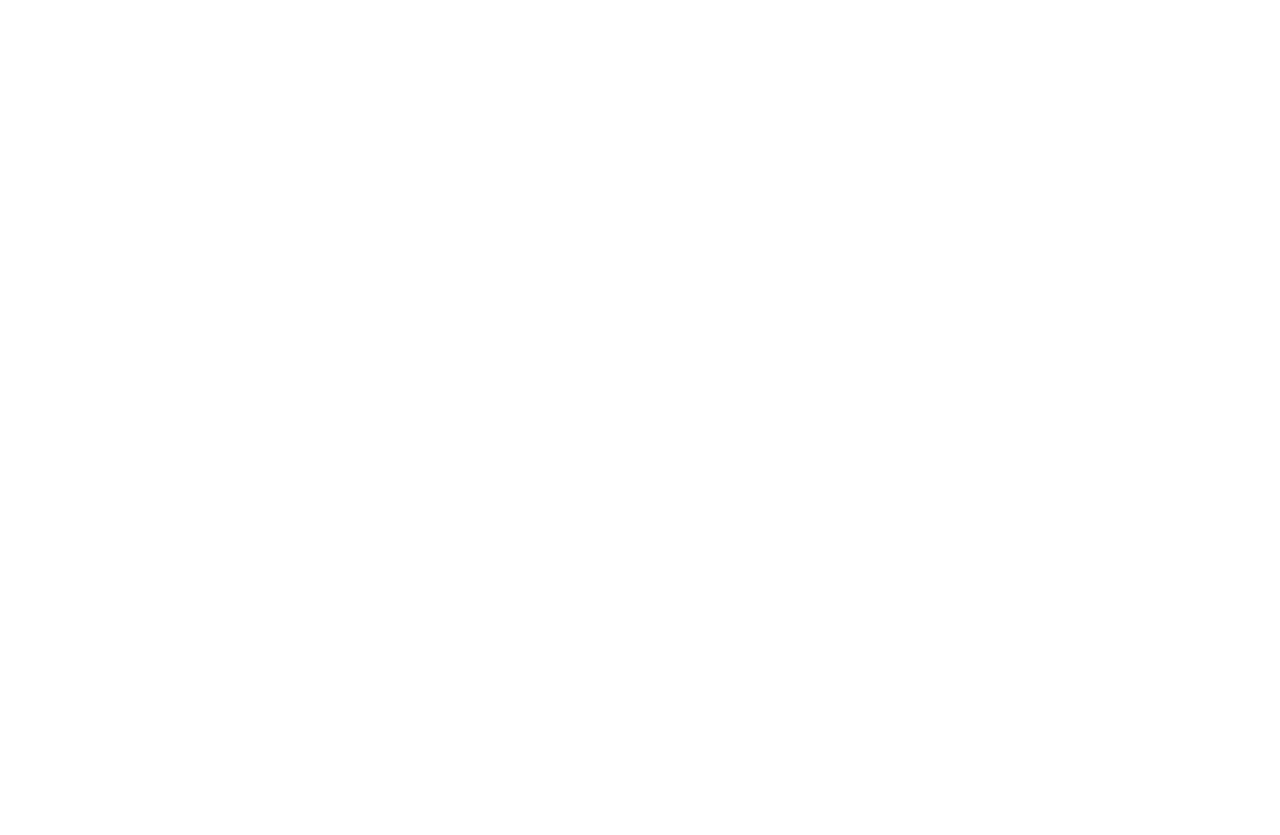
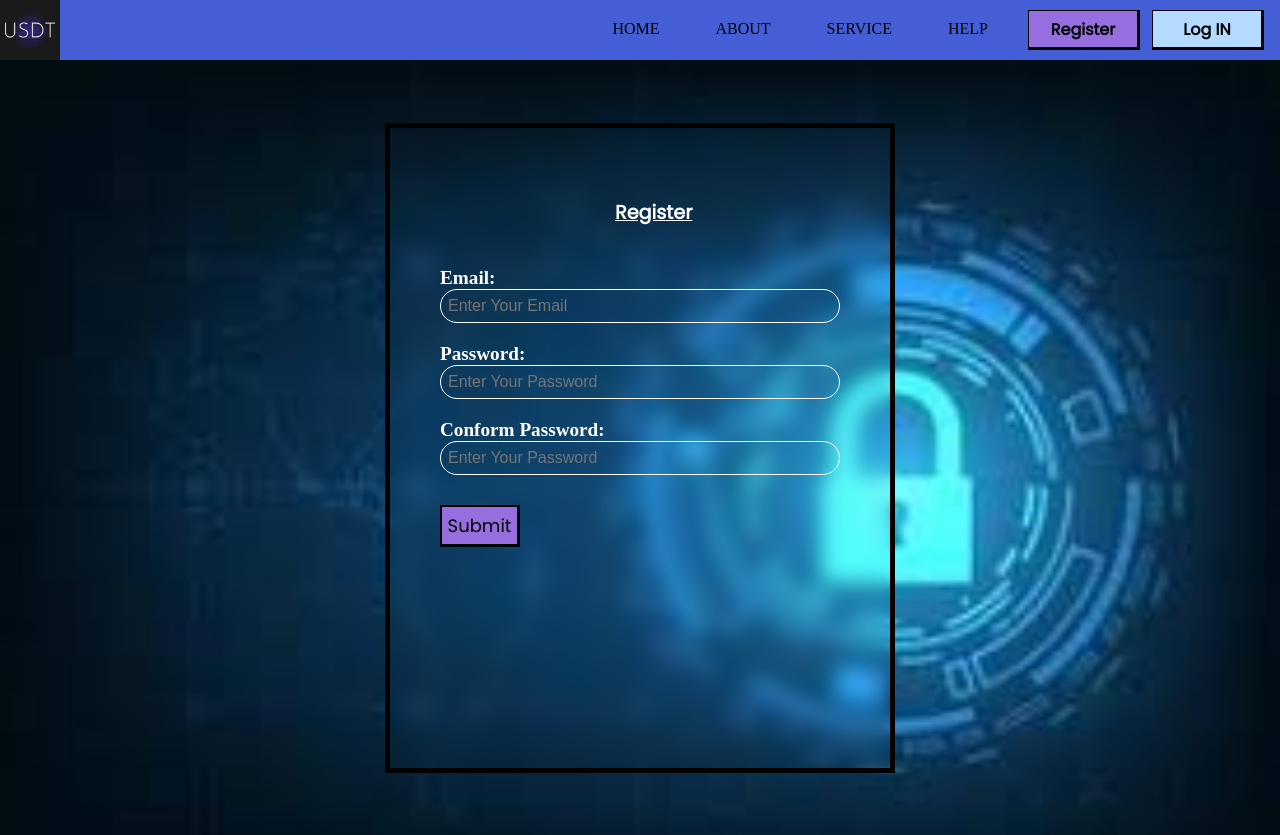
Before and after one commit to PawanGautamR/USDT-Wallet-, a plain HTML site: page register.html in a window 1280 px wide. Before the commit the page ends 800 px from the top, so only its background shows below. Drawn offline with Linux system fonts and the light colour scheme.

Commit message:
[add file user-page.html and add register.html]

```diff
--- a/register.html
+++ b/register.html
@@ -1,11 +1,53 @@
 <!DOCTYPE html>
 <html lang="en">
+
 <head>
     <meta charset="UTF-8">
     <meta name="viewport" content="width=device-width, initial-scale=1.0">
-    <title>Document</title>
+    <link rel="stylesheet" href="style.css">
+    <link rel="preconnect" href="https://fonts.googleapis.com">
+    <link rel="preconnect" href="https://fonts.gstatic.com" crossorigin>
+    <link href="https://fonts.googleapis.com/css2?family=Poppins&display=swap" rel="stylesheet">
+    <title>USDT Wallet || Register Page</title>
 </head>
+
 <body>
-    <i class="fa-light fa-user"></i>
+    <nav class="navbar">
+        <div class="icon">
+            <img class="mainlogo" src="img/mainlogo.jpg" alt="Logo">
+        </div>
+        <div class="navdiv">
+            <ul>
+                <li><a href="index.html">HOME</li></a>
+                <li><a href="#">ABOUT</li></a>
+                <li><a href="#">SERVICE</li></a>
+                <li><a href="#">HELP</li></a>
+            </ul>
+
+
+        </div>
+        <div class="button">
+            <a href="register.html"><input type="button" value="Register" class="btn Register"></a>
+            <a href="login.html"><input type="button" value="Log IN" class="btn log"></a>
+        </div>
+    </nav>
+
+    <div class="bgImage">
+        <div class="box">
+            <div class="userimg">
+                <h1 class="loginh1">Register</h1>
+                <form action="form" class="move">
+                    <h1>Email:</h1>
+                    <input type="email" placeholder="Enter Your Email" class="email">
+                    <h1 class="pas">Password:</h1>
+                    <input class="pass pas" type="password" placeholder="Enter Your Password">
+                    <h1 class="pas pas-c">Conform Password:</h1>
+                    <input class="pass pas" type="password" placeholder="Enter Your Password">
+                    <button class="submit">Submit</button>
+                </form>
+            </div>
+        </div>
+    </div>
 </body>
+
 </html>
--- a/style.css
+++ b/style.css
@@ -180,6 +180,7 @@ top: 50px;
     left: 175px;
     bottom: 120px;
     font-family: 'Poppins', sans-serif;
+    text-decoration: underline;
 }
 
 .move{
@@ -240,3 +241,7 @@ top: 50px;
     height: 50px;
     color: rgb(248, 120, 97);
 }
+
+.pas-c{
+    margin-top: 20px;
+}
```
Also changed, not shown: user-page.html (added, +13 -0 lines).
